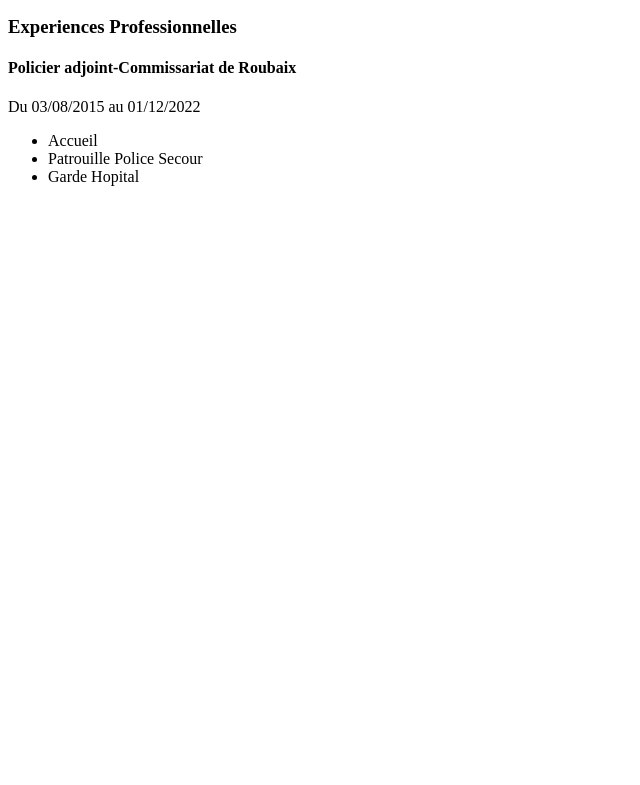
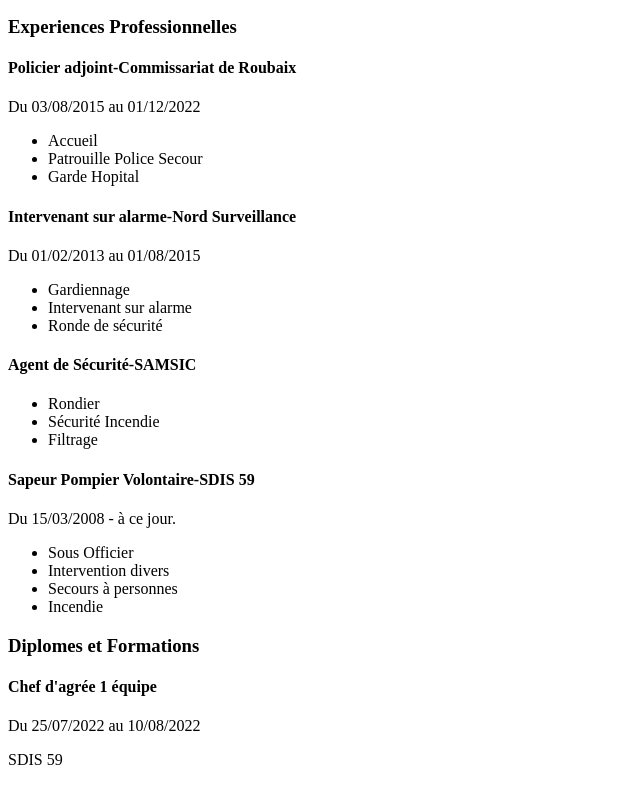
Before and after one commit to Diablo5929/mon-premier-cv, a plain HTML site: page index.html in a window 1280 px wide. Shown: the part 426-1211 px from the top of the page, without its empty margins (0-640 px from the left). Before the commit the page ends 800 px from the top, so only its background shows below. Drawn offline with Linux system fonts and the light colour scheme.

Commit message:
add diplome et formation

```diff
--- a/index.html
+++ b/index.html
@@ -56,8 +56,8 @@
                     <article>
                         <h4>Policier adjoint-Commissariat de Roubaix</h4>
                         <p>
-                            <time datetime="2015-03-08"></time>
-                            <time datetime="2022-12-01">Du 03/08/2015 au 01/12/2022</time>
+                            <time datetime="2015-03-08">Du 03/08/2015</time>
+                            <time datetime="2022-12-01">au 01/12/2022</time>
                         </p>
                         <ul>
                             <li>Accueil</li>
@@ -66,7 +66,52 @@
                         </ul>
                     </article>
                     <article>
-
+                        <h4>Intervenant sur alarme-Nord Surveillance</h4>
+                        <p>
+                            <time datetime="2013-02-01">Du 01/02/2013</time>
+                            <time datetime="2015-08-01">au 01/08/2015</time>
+                        </p>
+                        <ul>
+                            <li>Gardiennage</li>
+                            <li>Intervenant sur alarme</li>
+                            <li>Ronde de sécurité</li>
+                        </ul>
+                    </article>
+                    <article>
+                        <h4>Agent de Sécurité-SAMSIC</h4>
+                        <P>
+                            <time datetime="2010-01-02"></time>
+                            <time datetime="2013-02-08"></time>
+                        </P>
+                        <ul>
+                            <li>Rondier</li>
+                            <li>Sécurité Incendie</li>
+                            <li>Filtrage</li>
+                        </ul>
+                    </article>
+                    <article>
+                        <h4>Sapeur Pompier Volontaire-SDIS 59</h4>
+                        <p>
+                            <time datetime="2008-03-15">Du 15/03/2008</time>
+                            - à ce jour.
+                        </p>
+                        <ul>
+                            <li>Sous Officier</li>
+                            <li>Intervention divers</li>
+                            <li>Secours à personnes</li>
+                            <li>Incendie</li>
+                        </ul>
+                    </article>
+                </section>
+                <section id="diplomes">
+                    <h3>Diplomes et Formations</h3>
+                    <article>
+                        <h4>Chef d'agrée 1 équipe</h4>
+                        <p>
+                            <time datetime="2022-07-25">Du 25/07/2022</time>
+                            <time datetime="2022-08-10">au 10/08/2022</time>
+                        </p>
+                        <p>SDIS 59</p>
                     </article>
                 </section>
         </section>
```
